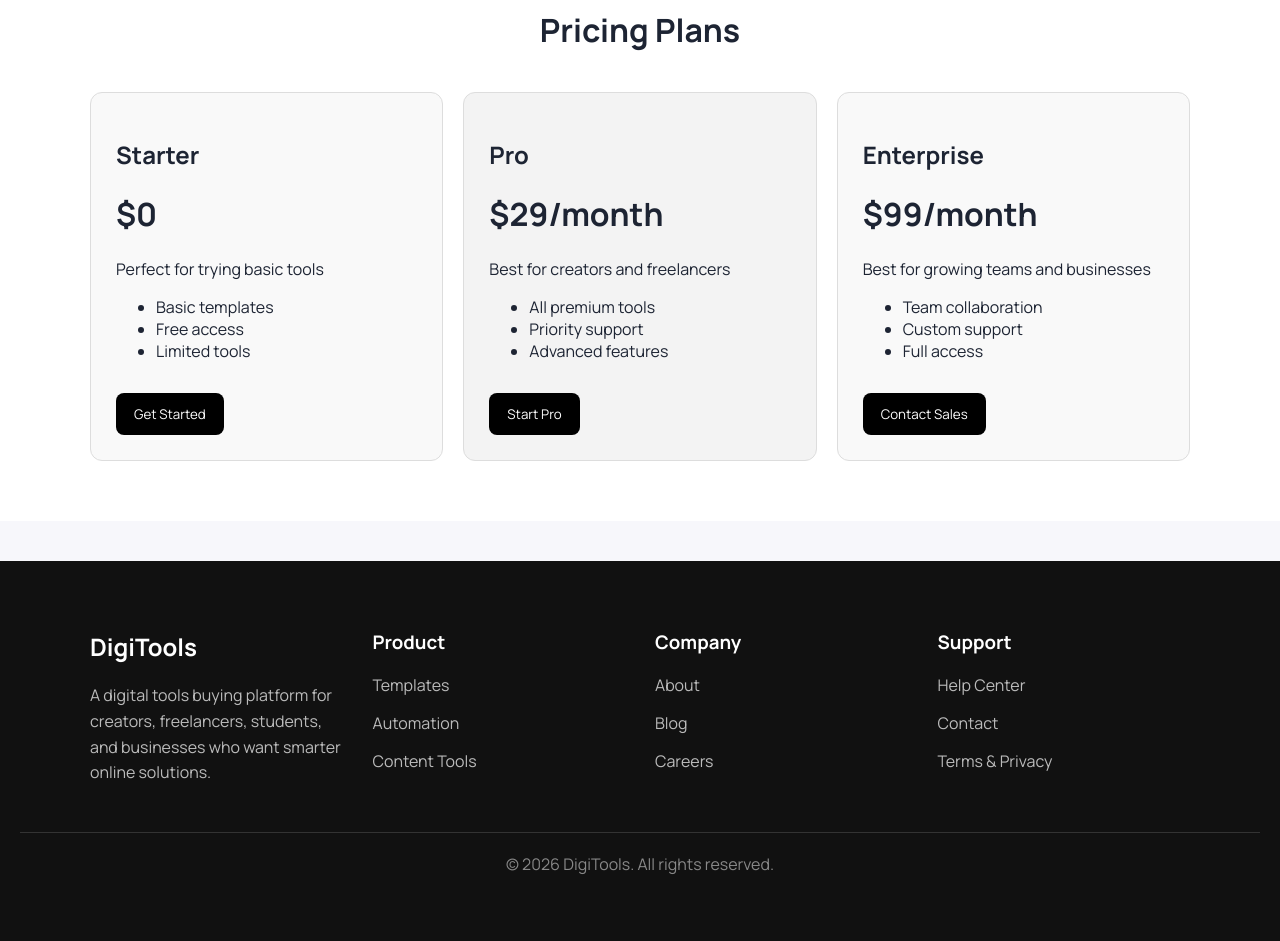
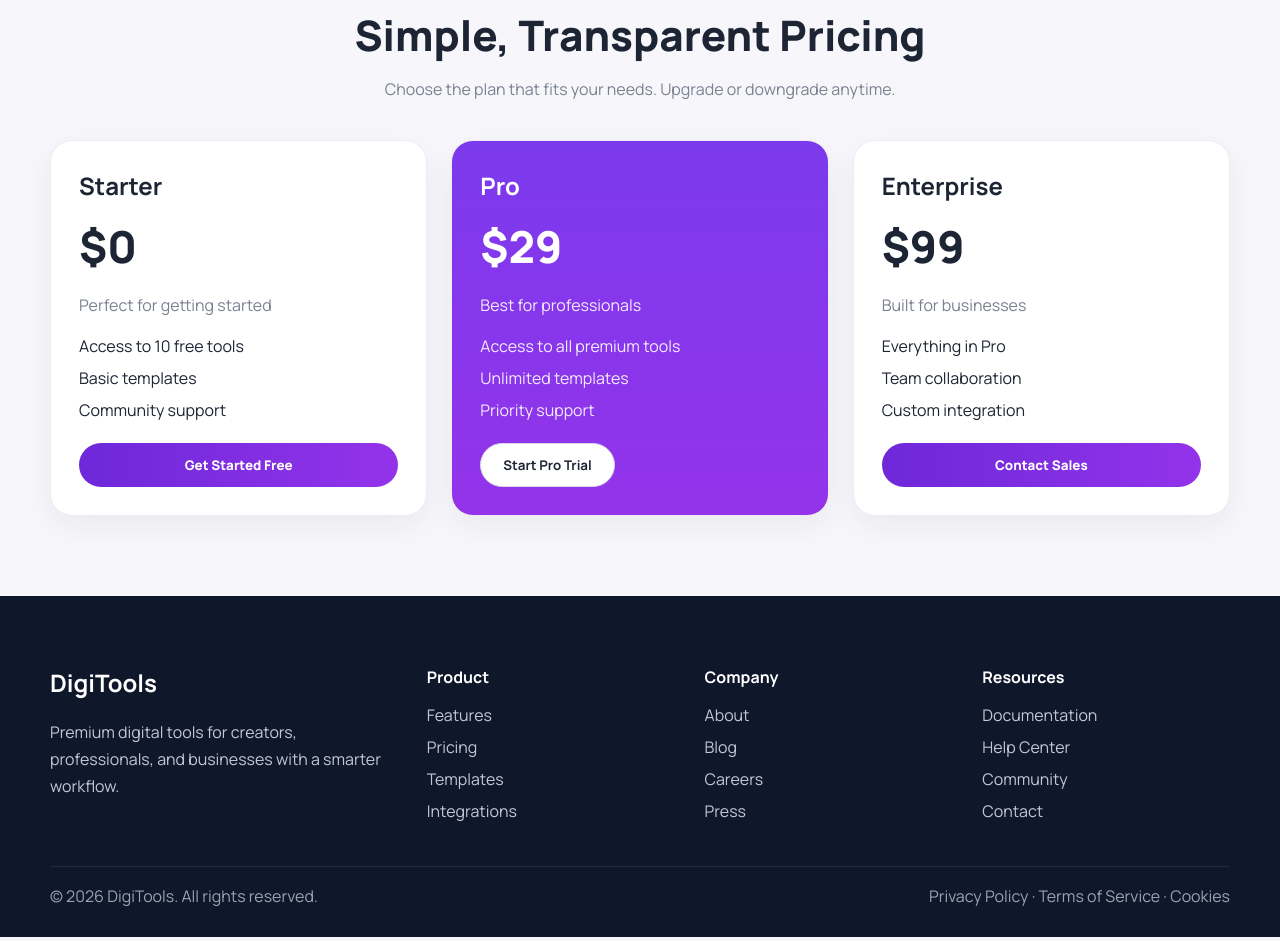
Before and after one commit to hamsakib/hasanalmahmud-b13-a06, a React (Vite) app: page / in a window 1280 px wide. Shown: the part 3000-3941 px from the top of the page. Built offline with nearby package versions, Linux system fonts and the light colour scheme.

Commit message:
fixed bugs.

```diff
--- a/src/components/Footer.jsx
+++ b/src/components/Footer.jsx
@@ -1,63 +1,44 @@
 export default function Footer() {
   return (
-    <div
-      style={{
-        backgroundColor: "#111",
-        color: "white",
-        padding: "50px 20px",
-        marginTop: "40px",
-      }}
-    >
-      <div
-        style={{
-          maxWidth: "1100px",
-          margin: "0 auto",
-          display: "grid",
-          gridTemplateColumns: "repeat(auto-fit, minmax(220px, 1fr))",
-          gap: "30px",
-        }}
-      >
-        <div>
-          <h2>DigiTools</h2>
-          <p style={{ color: "#bbb", lineHeight: "1.6" }}>
-            A digital tools buying platform for creators, freelancers,
-            students, and businesses who want smarter online solutions.
+    <footer className="footer" id="faq">
+      <div className="container footer-grid">
+        <div className="footer-col">
+          <h2 style={{ marginTop: 0 }}>DigiTools</h2>
+          <p>
+            Premium digital tools for creators, professionals, and businesses
+            with a smarter workflow.
           </p>
         </div>
 
-        <div>
-          <h3>Product</h3>
-          <p style={{ color: "#bbb" }}>Templates</p>
-          <p style={{ color: "#bbb" }}>Automation</p>
-          <p style={{ color: "#bbb" }}>Content Tools</p>
+        <div className="footer-col">
+          <h4>Product</h4>
+          <a href="/">Features</a>
+          <a href="/">Pricing</a>
+          <a href="/">Templates</a>
+          <a href="/">Integrations</a>
         </div>
 
-        <div>
-          <h3>Company</h3>
-          <p style={{ color: "#bbb" }}>About</p>
-          <p style={{ color: "#bbb" }}>Blog</p>
-          <p style={{ color: "#bbb" }}>Careers</p>
+        <div className="footer-col">
+          <h4>Company</h4>
+          <a href="/">About</a>
+          <a href="/">Blog</a>
+          <a href="/">Careers</a>
+          <a href="/">Press</a>
         </div>
 
-        <div>
-          <h3>Support</h3>
-          <p style={{ color: "#bbb" }}>Help Center</p>
-          <p style={{ color: "#bbb" }}>Contact</p>
-          <p style={{ color: "#bbb" }}>Terms & Privacy</p>
+        <div className="footer-col">
+          <h4>Resources</h4>
+          <a href="/">Documentation</a>
+          <a href="/">Help Center</a>
+          <a href="/">Community</a>
+          <a href="/">Contact</a>
         </div>
       </div>
 
-      <p
-        style={{
-          textAlign: "center",
-          marginTop: "30px",
-          color: "#888",
-          borderTop: "1px solid #333",
-          paddingTop: "20px",
-        }}
-      >
-        © 2026 DigiTools. All rights reserved.
-      </p>
-    </div>
+      <div className="container footer-bottom">
+        <div>© 2026 DigiTools. All rights reserved.</div>
+        <div>Privacy Policy · Terms of Service · Cookies</div>
+      </div>
+    </footer>
   );
 }
--- a/src/components/Pricing.jsx
+++ b/src/components/Pricing.jsx
@@ -1,112 +1,50 @@
 export default function Pricing() {
   return (
-    <div style={{ padding: "60px 20px", backgroundColor: "#ffffff" }}>
-      <h1 style={{ textAlign: "center", marginBottom: "40px" }}>
-        Pricing Plans
-      </h1>
+    <section className="section" id="pricing">
+      <div className="container">
+        <h2 className="section-title">Simple, Transparent Pricing</h2>
+        <p className="section-subtitle">
+          Choose the plan that fits your needs. Upgrade or downgrade anytime.
+        </p>
 
-      <div
-        style={{
-          display: "grid",
-          gridTemplateColumns: "repeat(auto-fit, minmax(250px, 1fr))",
-          gap: "20px",
-          maxWidth: "1100px",
-          margin: "0 auto",
-        }}
-      >
-        <div
-          style={{
-            border: "1px solid #ddd",
-            borderRadius: "12px",
-            padding: "25px",
-            backgroundColor: "#f9f9f9",
-          }}
-        >
-          <h2>Starter</h2>
-          <h1>$0</h1>
-          <p>Perfect for trying basic tools</p>
-          <ul>
+        <div className="pricing-grid">
+          <div className="pricing-card">
+            <h3>Starter</h3>
+            <div className="pricing-price">$0</div>
+            <p>Perfect for getting started</p>
+            <ul className="pricing-list">
+              <li>Access to 10 free tools</li>
               <li>Basic templates</li>
-            <li>Free access</li>
-            <li>Limited tools</li>
+              <li>Community support</li>
             </ul>
-          <button
-            style={{
-              marginTop: "15px",
-              padding: "12px 18px",
-              backgroundColor: "black",
-              color: "white",
-              border: "none",
-              borderRadius: "8px",
-              cursor: "pointer",
-            }}
-          >
-            Get Started
-          </button>
+            <button className="buy-btn">Get Started Free</button>
           </div>
 
-        <div
-          style={{
-            border: "1px solid #ddd",
-            borderRadius: "12px",
-            padding: "25px",
-            backgroundColor: "#f3f3f3",
-          }}
-        >
-          <h2>Pro</h2>
-          <h1>$29/month</h1>
-          <p>Best for creators and freelancers</p>
-          <ul>
-            <li>All premium tools</li>
+          <div className="pricing-card featured">
+            <h3>Pro</h3>
+            <div className="pricing-price">$29</div>
+            <p>Best for professionals</p>
+            <ul className="pricing-list">
+              <li>Access to all premium tools</li>
+              <li>Unlimited templates</li>
               <li>Priority support</li>
-            <li>Advanced features</li>
             </ul>
-          <button
-            style={{
-              marginTop: "15px",
-              padding: "12px 18px",
-              backgroundColor: "black",
-              color: "white",
-              border: "none",
-              borderRadius: "8px",
-              cursor: "pointer",
-            }}
-          >
-            Start Pro
-          </button>
+            <button className="secondary-btn">Start Pro Trial</button>
           </div>
 
-        <div
-          style={{
-            border: "1px solid #ddd",
-            borderRadius: "12px",
-            padding: "25px",
-            backgroundColor: "#f9f9f9",
-          }}
-        >
-          <h2>Enterprise</h2>
-          <h1>$99/month</h1>
-          <p>Best for growing teams and businesses</p>
-          <ul>
+          <div className="pricing-card">
+            <h3>Enterprise</h3>
+            <div className="pricing-price">$99</div>
+            <p>Built for businesses</p>
+            <ul className="pricing-list">
+              <li>Everything in Pro</li>
               <li>Team collaboration</li>
-            <li>Custom support</li>
-            <li>Full access</li>
+              <li>Custom integration</li>
             </ul>
-          <button
-            style={{
-              marginTop: "15px",
-              padding: "12px 18px",
-              backgroundColor: "black",
-              color: "white",
-              border: "none",
-              borderRadius: "8px",
-              cursor: "pointer",
-            }}
-          >
-            Contact Sales
-          </button>
+            <button className="buy-btn">Contact Sales</button>
           </div>
         </div>
       </div>
+    </section>
   );
 }
```
Lines whose indentation alone changed are shown as unchanged.
